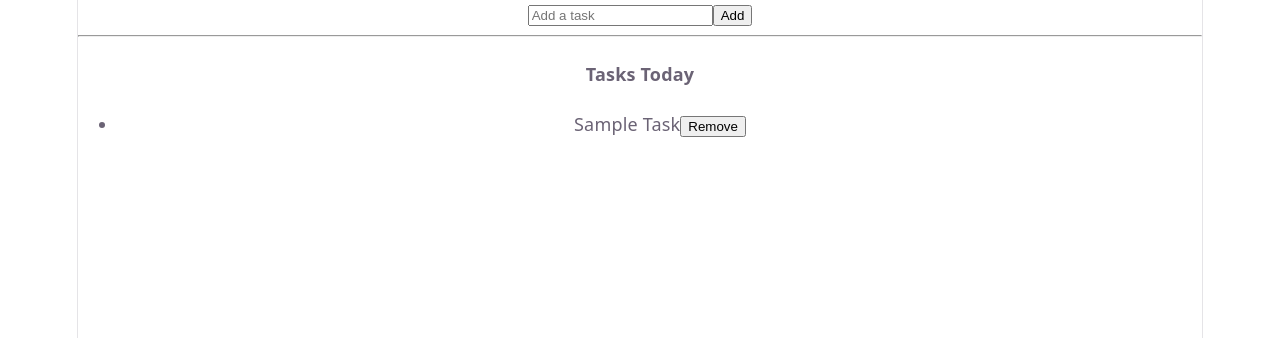
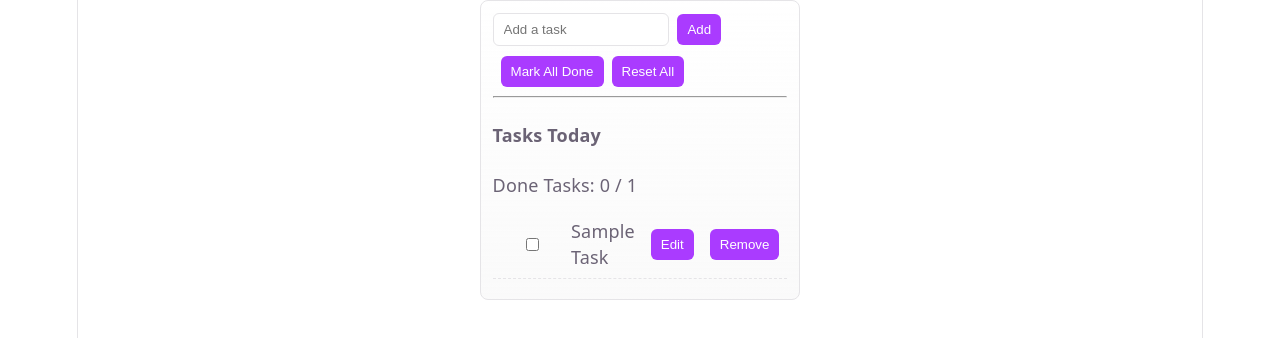
Before and after one commit to Nisar-Ali-Khan/Web-Dev-Practice, a React (Vite) app in the folder React-State/: page / in a window 1280 px wide. Shown: the top 338 px of the page. Built offline with nearby package versions, Linux system fonts and the light colour scheme.

Commit message:
Updte UI

```diff
--- a/React-State/index.html
+++ b/React-State/index.html
@@ -2,10 +2,12 @@
 <html lang="en">
   <head>
     <meta charset="UTF-8" />
+    <meta name="description" content="React State Examples — compact demos demonstrating state patterns using Vite and React." />
+    <meta name="viewport" content="width=device-width, initial-scale=1.0" />
+    <meta name="theme-color" content="#ffffff" />
     <link rel="icon" type="image/svg+xml" href="/favicon.svg" />
     <link rel="stylesheet" href="https://cdnjs.cloudflare.com/ajax/libs/font-awesome/7.3.0/css/all.min.css" integrity="sha512-ApSLB1Pd3/bZN8fWB/RG9YhN/7bd9Hkf3AGaE2mPfebjrxagjuBtx2GcgdqIlJkUzwylBo61r9Xa9NmgBI0swA==" crossorigin="anonymous" referrerpolicy="no-referrer" />
-    <meta name="viewport" content="width=device-width, initial-scale=1.0" />
-    <title>react-state</title>
+    <title>React State Examples</title>
   </head>
   <body>
     <div id="root"></div>
--- a/React-State/package.json
+++ b/React-State/package.json
@@ -2,6 +2,9 @@
   "name": "react-state",
   "private": true,
   "version": "0.0.0",
+  "description": "Small collection of React state pattern examples built with Vite.",
+  "author": "Your Name",
+  "license": "MIT",
   "type": "module",
   "scripts": {
     "dev": "vite",
--- a/React-State/src/App.css
+++ b/React-State/src/App.css
@@ -182,3 +182,118 @@
     border-right-color: var(--border);
   }
 }
+
+/* Component styles added for LikeButton, Counter, and TodoList */
+.like-wrapper {
+  margin: 12px 0;
+}
+
+.like-button {
+  display: inline-flex;
+  align-items: center;
+  gap: 8px;
+  padding: 8px 12px;
+  border-radius: 999px;
+  border: 1px solid var(--border);
+  background: transparent;
+  cursor: pointer;
+  transition: all 0.18s ease;
+  font-weight: 600;
+  color: var(--text-h);
+}
+
+.like-button .heart {
+  font-size: 18px;
+  line-height: 1;
+}
+
+.like-button.liked {
+  background: var(--accent-bg);
+  color: var(--accent);
+  box-shadow: var(--shadow);
+  border-color: var(--accent-border);
+  transform: translateY(-1px);
+}
+
+.counter {
+  display: inline-block;
+  padding: 12px;
+  border-radius: 8px;
+  border: 1px solid var(--border);
+  background: var(--code-bg);
+  color: var(--text-h);
+}
+
+.counter-controls {
+  display: flex;
+  gap: 8px;
+  margin-top: 8px;
+  justify-content: center;
+}
+
+.btn {
+  padding: 6px 10px;
+  border-radius: 6px;
+  border: 1px solid transparent;
+  background: var(--accent-bg);
+  color: var(--text-h);
+  cursor: pointer;
+  transition: transform 0.12s, box-shadow 0.12s;
+}
+
+.btn:hover {
+  transform: translateY(-2px);
+  box-shadow: var(--shadow);
+}
+
+.btn.secondary {
+  background: transparent;
+  border: 1px solid var(--border);
+  color: var(--text);
+}
+
+.todo-list {
+  text-align: left;
+  max-width: 640px;
+  margin: 0 auto;
+  padding: 12px;
+  border-radius: 8px;
+  border: 1px solid var(--border);
+  background: linear-gradient(180deg, var(--bg), rgba(0, 0, 0, 0.02));
+}
+
+.todo-list input[type="text"], .todo-list input {
+  padding: 8px 10px;
+  border-radius: 6px;
+  border: 1px solid var(--border);
+  width: 60%;
+  box-sizing: border-box;
+}
+
+.todo-list button {
+  margin-left: 8px;
+  padding: 8px 10px;
+  border-radius: 6px;
+  border: none;
+  background: var(--accent);
+  color: #fff;
+  cursor: pointer;
+}
+
+.todo-list ul {
+  list-style: none;
+  padding: 0;
+  margin: 12px 0 0;
+}
+
+.todo-list li {
+  display: flex;
+  align-items: center;
+  justify-content: space-between;
+  padding: 8px;
+  border-bottom: 1px dashed var(--border);
+}
+
+.todo-list li .actions button {
+  margin-left: 8px;
+}
--- a/React-State/src/TodoList.jsx
+++ b/React-State/src/TodoList.jsx
@@ -1,37 +1,123 @@
 import { useState } from 'react'
 
+function createTask(text) {
+    return {
+        id: `${Date.now()}-${Math.random().toString(36).slice(2)}`,
+        text,
+        done: false,
+    }
+}
+
 export default function TodoList() {
-    const [tasks, setTasks] = useState(['Sample Task'])
+    const [tasks, setTasks] = useState([createTask('Sample Task')])
     const [newTask, setNewTask] = useState('')
+    const [editingTaskId, setEditingTaskId] = useState(null)
+    const [editingText, setEditingText] = useState('')
+
+    const updateTask = (taskId, updates) => {
+        setTasks((currentTasks) =>
+            currentTasks.map((task) =>
+                task.id === taskId ? { ...task, ...updates } : task,
+            ),
+        )
+    }
+
+    const updateAllTasks = (updates) => {
+        setTasks((currentTasks) => currentTasks.map((task) => ({ ...task, ...updates })))
+    }
 
     const addNewTask = () => {
         if (newTask.trim() === '') return
-        setTasks([...tasks, newTask.trim()])
+        setTasks((currentTasks) => [...currentTasks, createTask(newTask.trim())])
         setNewTask('')
     }
 
-    const removeTask = (taskIndex) => {
-        setTasks(tasks.filter((_, index) => index !== taskIndex))
+    const removeTask = (taskId) => {
+        setTasks((currentTasks) => currentTasks.filter((task) => task.id !== taskId))
     }
+
+    const startEditing = (task) => {
+        setEditingTaskId(task.id)
+        setEditingText(task.text)
+    }
+
+    const saveEdit = () => {
+        if (!editingTaskId) return
+        const trimmedText = editingText.trim()
+        if (trimmedText === '') return
+        updateTask(editingTaskId, { text: trimmedText })
+        setEditingTaskId(null)
+        setEditingText('')
+    }
+
+    const cancelEdit = () => {
+        setEditingTaskId(null)
+        setEditingText('')
+    }
+
+    const doneCount = tasks.filter((task) => task.done).length
 
     return (
         <div className="todo-list">
+            <div>
                 <input
                     placeholder="Add a task"
                     value={newTask}
                     onChange={(e) => setNewTask(e.target.value)}
                 />
                 <button onClick={addNewTask}>Add</button>
+            </div>
+
+            <div style={{ marginTop: '10px' }}>
+                <button type="button" onClick={() => updateAllTasks({ done: true })}>
+                    Mark All Done
+                </button>
+                <button type="button" onClick={() => updateAllTasks({ done: false })} style={{ marginLeft: '8px' }}>
+                    Reset All
+                </button>
+            </div>
 
             <hr />
             <h4>Tasks Today</h4>
+            <p>
+                Done Tasks: {doneCount} / {tasks.length}
+            </p>
             <ul>
-                {tasks.map((task, index) => (
-                    <li key={index}>
-                        {task}
-                        <button type="button" onClick={() => removeTask(index)}>
+                {tasks.map((task) => (
+                    <li key={task.id} style={{ marginBottom: '8px' }}>
+                        <label style={{ display: 'flex', alignItems: 'center', gap: '8px' }}>
+                            <input
+                                type="checkbox"
+                                checked={task.done}
+                                onChange={() => updateTask(task.id, { done: !task.done })}
+                            />
+                            {editingTaskId === task.id ? (
+                                <>
+                                    <input
+                                        value={editingText}
+                                        onChange={(e) => setEditingText(e.target.value)}
+                                    />
+                                    <button type="button" onClick={saveEdit}>
+                                        Save
+                                    </button>
+                                    <button type="button" onClick={cancelEdit}>
+                                        Cancel
+                                    </button>
+                                </>
+                            ) : (
+                                <>
+                                    <span style={{ textDecoration: task.done ? 'line-through' : 'none' }}>
+                                        {task.text}
+                                    </span>
+                                    <button type="button" onClick={() => startEditing(task)}>
+                                        Edit
+                                    </button>
+                                    <button type="button" onClick={() => removeTask(task.id)}>
                                         Remove
                                     </button>
+                                </>
+                            )}
+                        </label>
                     </li>
                 ))}
             </ul>
```
Also changed, not shown: React-State/src/Counter.jsx (+11 -9 lines), React-State/src/LikeButton.jsx (+16 -20 lines), 1 other file (tests, documents, lock files or other folders). Lines whose indentation alone changed are shown as unchanged.
